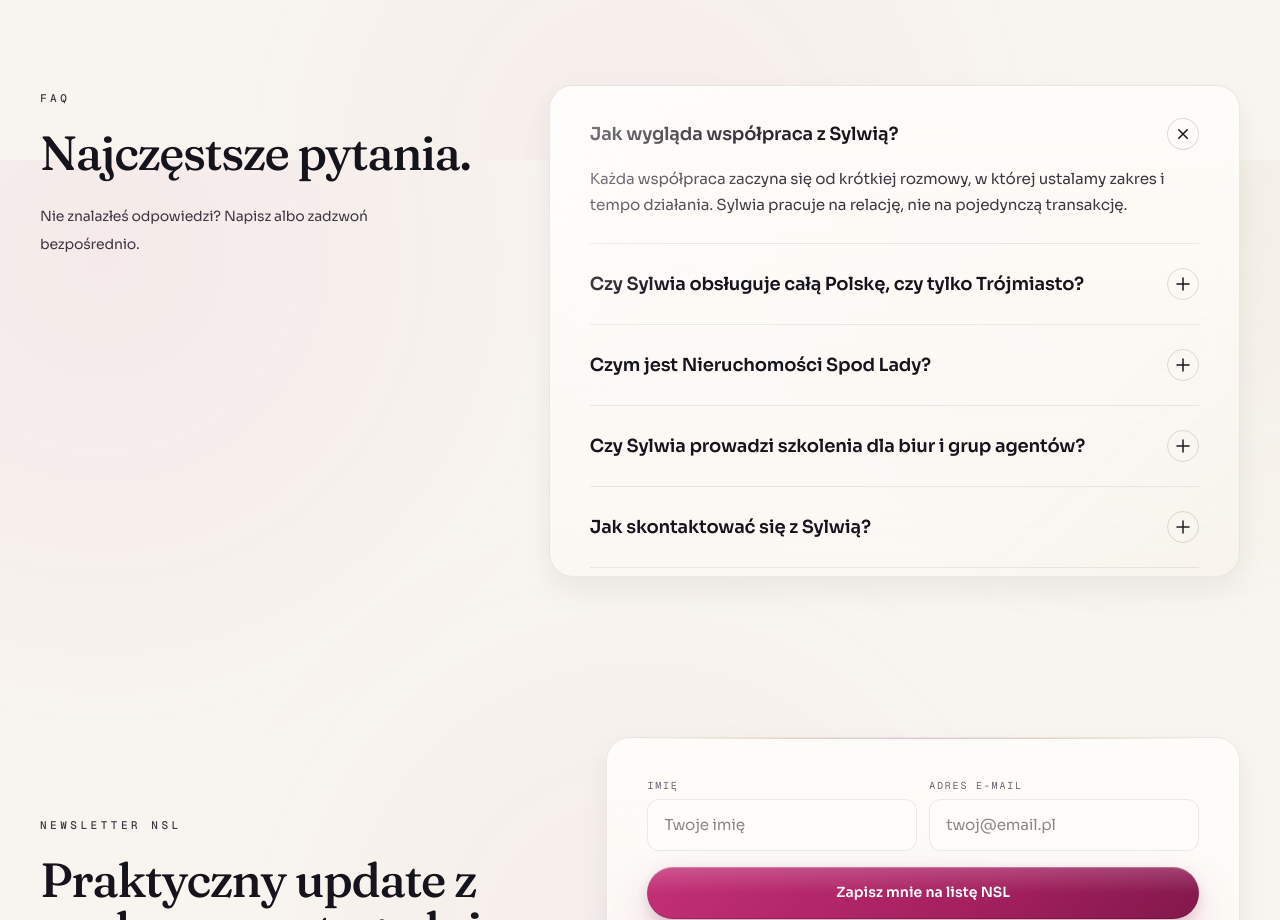
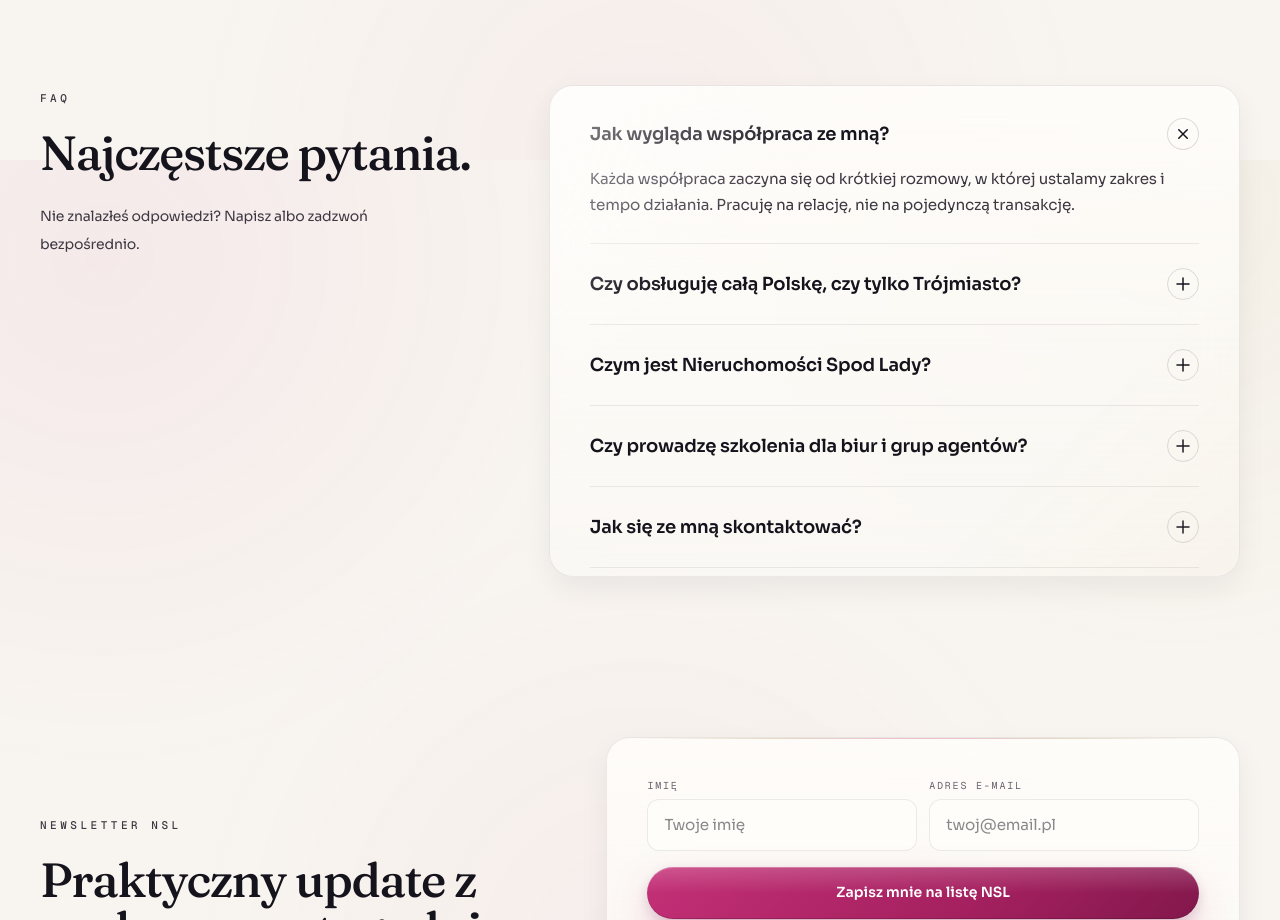
Before and after one commit to dariuszszuca-lang/sylwia-website, a Next.js app: page / in a window 1280 px wide. Shown: the part 5440-6360 px from the top of the page. Built offline with nearby package versions, Linux system fonts and the light colour scheme; no server answers.

Commit message:
fix(faq): pierwsza osoba w pytaniach i odpowiedziach — to strona Sylwii, mówi sama

```diff
--- a/app/page.tsx
+++ b/app/page.tsx
@@ -15,29 +15,29 @@ const metrics = [
 
 const faqItems = [
   {
-    question: "Jak wygląda współpraca z Sylwią?",
+    question: "Jak wygląda współpraca ze mną?",
     answer:
-      "Każda współpraca zaczyna się od krótkiej rozmowy, w której ustalamy zakres i tempo działania. Sylwia pracuje na relację, nie na pojedynczą transakcję.",
+      "Każda współpraca zaczyna się od krótkiej rozmowy, w której ustalamy zakres i tempo działania. Pracuję na relację, nie na pojedynczą transakcję.",
   },
   {
-    question: "Czy Sylwia obsługuje całą Polskę, czy tylko Trójmiasto?",
+    question: "Czy obsługuję całą Polskę, czy tylko Trójmiasto?",
     answer:
-      "Pośrednictwo i butikowe biuro Dom Hunter to przede wszystkim Trójmiasto. Szkolenia, mentoring i wystąpienia odbywają się w całej Polsce, online i stacjonarnie.",
+      "Pośrednictwo i butikowe biuro Dom Hunter prowadzę przede wszystkim w Trójmieście. Szkolenia, mentoring i wystąpienia robię w całej Polsce, online i stacjonarnie.",
   },
   {
     question: "Czym jest Nieruchomości Spod Lady?",
     answer:
-      "To zamknięta społeczność ponad 1 600 pośredników nieruchomości w Polsce. Wymieniamy się ofertami off-market, zamykamy transakcje wspólnie, dzielimy się wiedzą. Sylwia jest założycielką tej społeczności.",
+      "To zamknięta społeczność ponad 1 600 pośredników nieruchomości w Polsce. Wymieniamy się ofertami off-market, zamykamy transakcje wspólnie, dzielimy się wiedzą. Jestem założycielką tej społeczności.",
   },
   {
-    question: "Czy Sylwia prowadzi szkolenia dla biur i grup agentów?",
+    question: "Czy prowadzę szkolenia dla biur i grup agentów?",
     answer:
-      "Tak. Warsztaty autorskie odbywają się w grupach od 8 do 30 osób, formaty zamknięte dla biur i otwarte dla społeczności agentów. Napisz mailem o terminach.",
+      "Tak. Warsztaty autorskie prowadzę w grupach od 8 do 30 osób, formaty zamknięte dla biur i otwarte dla społeczności agentów. Napisz mailem o terminach.",
   },
   {
-    question: "Jak skontaktować się z Sylwią?",
+    question: "Jak się ze mną skontaktować?",
     answer:
-      "Bezpośrednio telefonem (+48 571 309 209) lub mailem (sylwia@nieruchomoscispodlady.pl). Sylwia odpisuje sama, bez asystentów i automatów.",
+      "Bezpośrednio telefonem (+48 571 309 209) lub mailem (sylwia@nieruchomoscispodlady.pl). Odpisuję sama, bez asystentów i automatów.",
   },
 ];
 
```
